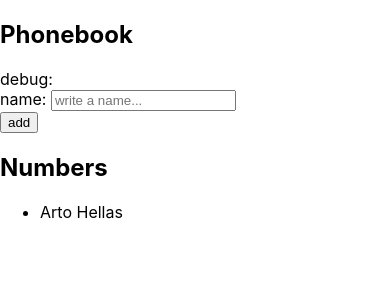
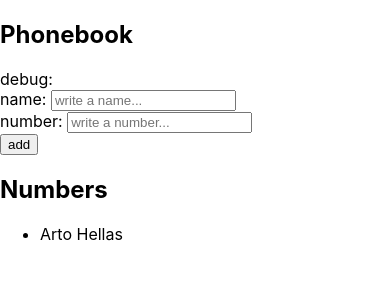
Before and after one commit to mikhita/part2, a React (Create React App) app: page / in a window 390 px wide. Shown: the top 300 px of the page. Built offline with nearby package versions, Linux system fonts and the light colour scheme.

Commit message:
2.8: The Phonebook Step3

```diff
--- a/src/components/PhoneBook.js
+++ b/src/components/PhoneBook.js
@@ -3,10 +3,15 @@ import React, { useState } from "react";
 const PhoneBook = () => {
   const [persons, setPersons] = useState([{ name: "Arto Hellas", id: 1 }]);
   const [newName, setNewName] = useState("");
+  const [newNumber, setNewNumber] = useState("");
 
   const handleNameChange = (event) => {
     event.preventDefault();
     setNewName(event.target.value);
+  };
+  const handleNumberChange = (event) => {
+    event.preventDefault();
+    setNewNumber(event.target.value);
   };
 
   function canAddObject(array, newObject) {
@@ -48,6 +53,14 @@ const PhoneBook = () => {
           />
         </div>
         <div>
+          number:{" "}
+          <input
+            value={newNumber}
+            onChange={handleNumberChange}
+            placeholder="write a number..."
+          />
+        </div>
+        <div>
           <button type="submit">add</button>
         </div>
       </form>
```
